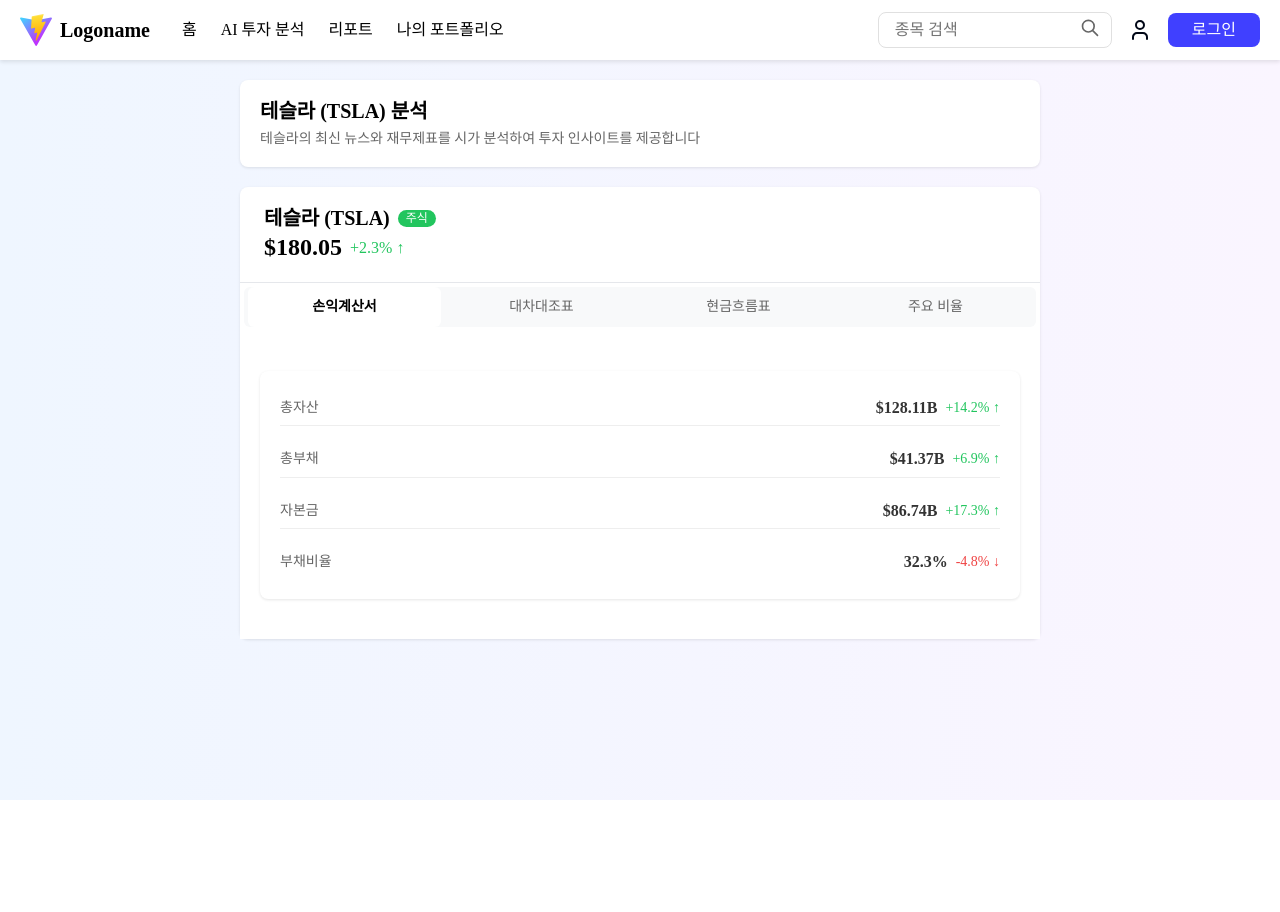
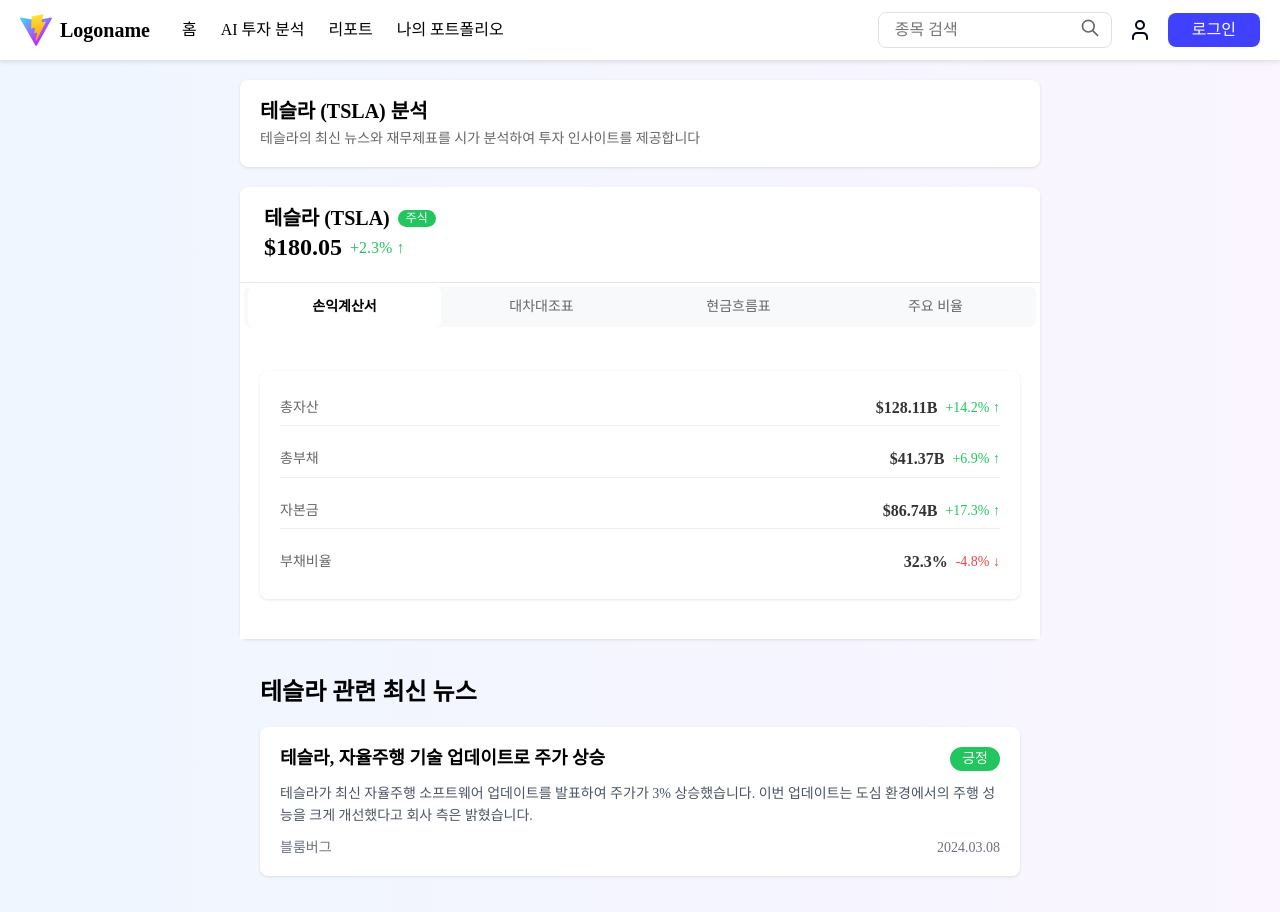
Before and after one commit to JUNCapstoneProject/StockAssistWeb, a React (Vite) app: page /stock/1 in a window 1280 px wide. Before the commit the page ends 800 px from the top, so only its background shows below. Built offline with nearby package versions, Linux system fonts and the light colour scheme.

Commit message:
개별뉴스컴포넌트

```diff
--- /dev/null
+++ b/src/components/modules/IndividualStock/StockNews.jsx
@@ -0,0 +1,94 @@
+import React from 'react';
+import styled from 'styled-components';
+
+const StockNews = () => {
+  const newsData = [
+    {
+      title: '테슬라, 자율주행 기술 업데이트로 주가 상승',
+      content: '테슬라가 최신 자율주행 소프트웨어 업데이트를 발표하여 주가가 3% 상승했습니다. 이번 업데이트는 도심 환경에서의 주행 성능을 크게 개선했다고 회사 측은 밝혔습니다.',
+      source: '블룸버그',
+      date: '2024.03.08',
+      type: '긍정'
+    },
+  ];
+
+  return (
+    <NewsContainer>
+      <h2>테슬라 관련 최신 뉴스</h2>
+      {newsData.map((news, index) => (
+        <NewsItem key={index}>
+          <NewsHeader>
+            <NewsTitle>{news.title}</NewsTitle>
+            <NewsTag type={news.type}>{news.type}</NewsTag>
+          </NewsHeader>
+          <NewsContent>{news.content}</NewsContent>
+          <NewsFooter>
+            <NewsSource>{news.source}</NewsSource>
+            <NewsDate>{news.date}</NewsDate>
+          </NewsFooter>
+        </NewsItem>
+      ))}
+    </NewsContainer>
+  );
+};
+
+const NewsContainer = styled.div`
+  max-width: 800px;
+  margin: 0 auto;
+  padding: 20px;
+`;
+
+const NewsItem = styled.div`
+  background-color: #ffffff;
+  border-radius: 8px;
+  padding: 20px;
+  margin-bottom: 16px;
+  box-shadow: 0 1px 3px rgba(0, 0, 0, 0.1);
+`;
+
+const NewsHeader = styled.div`
+  display: flex;
+  justify-content: space-between;
+  align-items: center;
+  margin-bottom: 12px;
+`;
+
+const NewsTitle = styled.h3`
+  margin: 0;
+  font-size: 18px;
+  font-weight: 600;
+`;
+
+const NewsTag = styled.span`
+  padding: 4px 12px;
+  border-radius: 16px;
+  font-size: 14px;
+  font-weight: 500;
+  background-color: ${props =>
+    props.type === '긍정' ? '#22c55e' :
+    props.type === '부정' ? '#ef4444' :
+    props.type === '중립' ? '#6b7280' : '#6b7280'};
+  color: white;
+`;
+
+const NewsContent = styled.p`
+  margin: 0;
+  font-size: 14px;
+  line-height: 1.6;
+  color: #4b5563;
+`;
+
+const NewsFooter = styled.div`
+  display: flex;
+  justify-content: space-between;
+  align-items: center;
+  margin-top: 12px;
+  font-size: 14px;
+  color: #6b7280;
+`;
+
+const NewsSource = styled.span``;
+
+const NewsDate = styled.span``;
+
+export default StockNews;
--- a/src/pages/IndividualStock.jsx
+++ b/src/pages/IndividualStock.jsx
@@ -1,11 +1,13 @@
 import StockHeader from "../components/modules/IndividualStock/StockHeader";
 import StockTab from "../components/modules/IndividualStock/StockTab";
+import StockNews from "../components/modules/IndividualStock/StockNews";
 
 const IndividualStock = () => {
     return (
         <>
             <StockHeader />
             <StockTab />
+            <StockNews />
         </>
     );
 };
```
